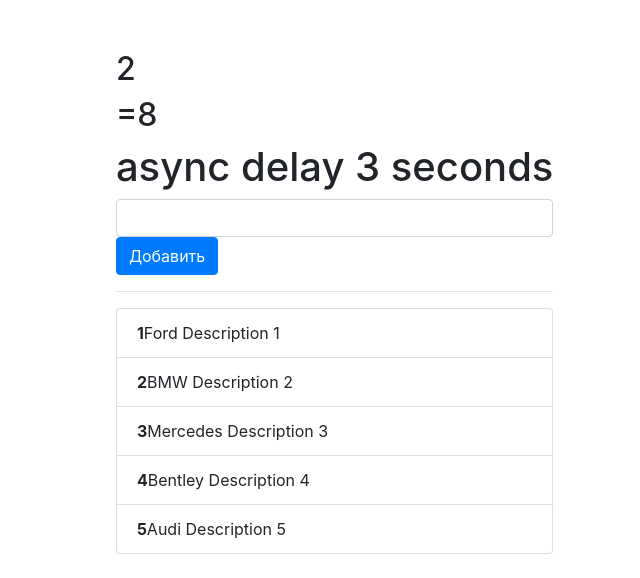
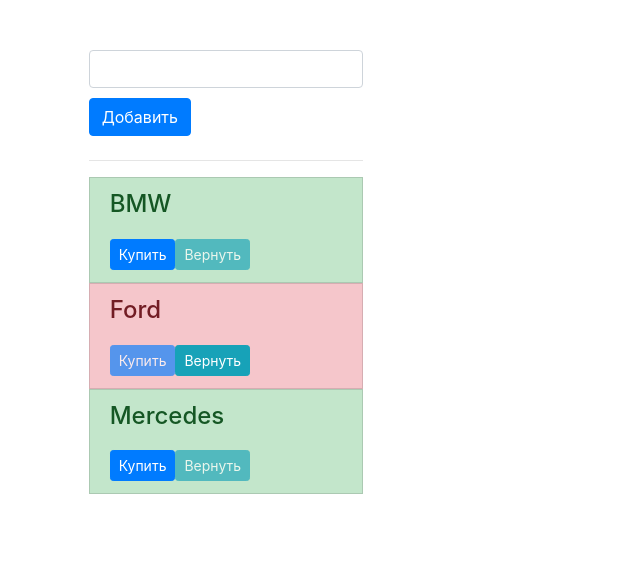
Before and after one commit to maxvanny2010/theory, an Angular app in the folder theoryapp/: page / in a window 1280 px wide. Shown: the top 578 px of the page, without its empty margins (47-687 px from the left). Built offline with nearby package versions, Linux system fonts and the light colour scheme.

Commit message:
service template 6

```diff
--- a/theoryapp/src/app/app.component.html
+++ b/theoryapp/src/app/app.component.html
@@ -14,7 +14,8 @@
       <!--<app-direct></app-direct>-->
       <!--<app-swith></app-swith>-->
 <!--      <app-pipe></app-pipe>-->
-      <app-mypipe></app-mypipe>
+      <!--<app-mypipe></app-mypipe>-->
+      <app-market></app-market>
     </div>
   </div>
 </div>
--- /dev/null
+++ b/theoryapp/src/app/market/market.component.html
@@ -0,0 +1,6 @@
+<div class="col-md-12 offset-2">
+  <app-market-car-add (onCarAdd)="addCarToList($event)"></app-market-car-add>
+  <div class="list-group">
+    <app-market-car *ngFor="let car of cars" [car]="car"></app-market-car>
+  </div>
+</div>
--- /dev/null
+++ b/theoryapp/src/app/market/market.component.ts
@@ -0,0 +1,18 @@
+import {Component} from '@angular/core';
+
+@Component({
+  selector: 'app-market',
+  templateUrl: './market.component.html',
+  styleUrls: ['./market.component.css']
+})
+export class MarketComponent {
+  cars = [
+    {name: 'BMW', isSold: false},
+    {name: 'Ford', isSold: true},
+    {name: 'Mercedes', isSold: false}
+  ];
+
+  addCarToList(carName: string) {
+    this.cars.push({name: carName, isSold: false});
+  }
+}
--- /dev/null
+++ b/theoryapp/src/app/marketcar-add/market-car-add.component.html
@@ -0,0 +1,11 @@
+<label>
+  <input [(ngModel)]="carName"
+         [ngStyle]="{marginBottom:'10px'}"
+         class="form-control"
+         type="text"
+  >
+  <button (click)="addCar()"
+          class="btn btn-primary">Добавить
+  </button>
+</label>
+<hr>
--- /dev/null
+++ b/theoryapp/src/app/marketcar-add/market-car-add.component.ts
@@ -0,0 +1,16 @@
+import {Component, EventEmitter, Output} from '@angular/core';
+
+@Component({
+  selector: 'app-market-car-add',
+  templateUrl: './market-car-add.component.html',
+  styleUrls: ['./market-car-add.component.css']
+})
+export class MarketCarAddComponent {
+  @Output() onCarAdd = new EventEmitter<String>();
+  carName = '';
+
+  addCar() {
+    this.onCarAdd.emit(this.carName);
+    this.carName = '';
+  }
+}
--- /dev/null
+++ b/theoryapp/src/app/marketcar/market-car.component.html
@@ -0,0 +1,13 @@
+<div [ngClass]="getClass()">
+  <h4 [ngStyle]="{marginBottom:'20px'}">{{car.name}}</h4>
+  <div>
+    <button class="btn btn-sm btn-primary"
+            [disabled]="car['isSold']"
+            (click)="onAction('buy')"
+    >Купить</button>
+    <button class="btn btn-sm btn-info"
+            [disabled]="!car['isSold']"
+            (click)="onAction('return')"
+    >Вернуть</button>
+  </div>
+</div>
--- /dev/null
+++ b/theoryapp/src/app/marketcar/market-car.component.ts
@@ -0,0 +1,22 @@
+import {Component, Input} from '@angular/core';
+
+@Component({
+  selector: 'app-market-car',
+  templateUrl: './market-car.component.html',
+  styleUrls: ['./market-car.component.css']
+})
+export class MarketCarComponent {
+  @Input() car;
+
+  getClass() {
+    return {
+      'list-group-item-success': !this.car.isSold,
+      'list-group-item-danger': this.car.isSold,
+      'list-group-item': true
+    }
+  }
+
+  onAction(type: string) {
+    this.car.isSold = type === 'buy';
+  }
+}
```
Also changed, not shown: theoryapp/src/app/app.module.ts (+7 -1 lines), theoryapp/src/app/marketcar-add/cars.service.ts (added, +15 -0 lines), theoryapp/src/app/market/market.component.css (added), theoryapp/src/app/marketcar-add/market-car-add.component.css (added), theoryapp/src/app/marketcar/market-car.component.css (added), 1 other file (tests, documents, lock files or other folders).
